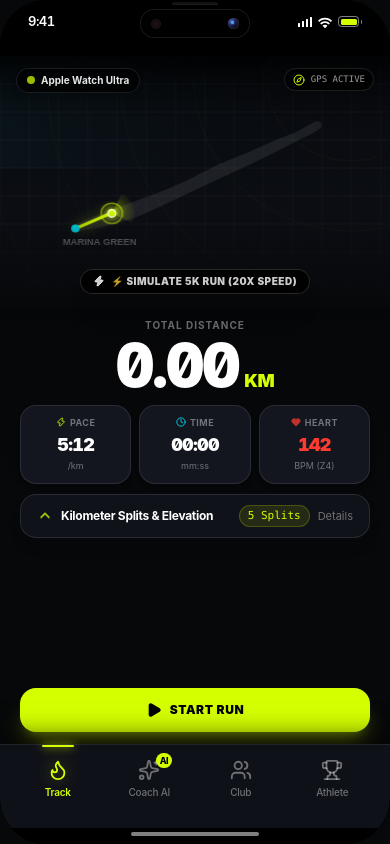
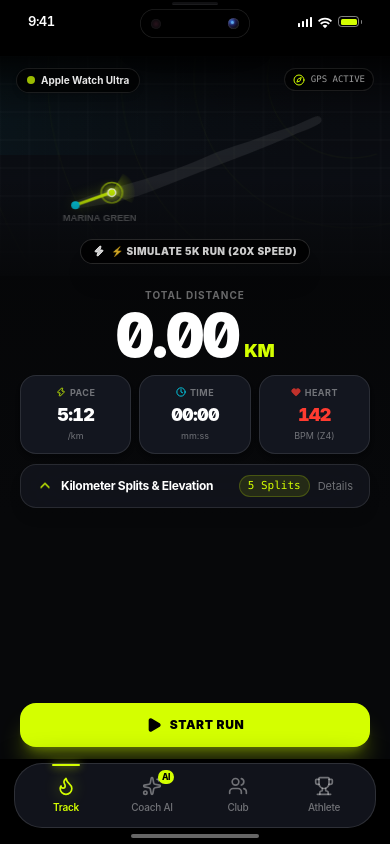
Before and after one commit to shubhktr1012/pace-prototype, a Next.js app: page / in a window 390 px wide. Built offline with nearby package versions, Linux system fonts and the light colour scheme.

Commit message:
fix: convert BottomNav to floating frosted glass dock and fix corner radius clipping and button spacing

```diff
--- a/app/page.tsx
+++ b/app/page.tsx
@@ -52,7 +52,7 @@ export default function HomePage() {
               className="flex-1 flex flex-col justify-between h-full relative"
             >
               {/* TOP SECTION: Full-Bleed High-DPI Vector Map Canvas */}
-              <div className="w-full h-[250px] relative flex-shrink-0">
+              <div className="w-full h-[220px] relative flex-shrink-0">
                 <RunMapCanvas />
 
                 {/* Floating Top Telemetry Badges */}
--- a/components/shell/BottomNav.tsx
+++ b/components/shell/BottomNav.tsx
@@ -2,8 +2,8 @@
 
 import React from "react";
 import { motion } from "framer-motion";
-import { useAppStore, TabType } from "@/lib/store";
-import { haptics } from "@/lib/haptics";
+import { usePaceStore, TabType } from "@/lib/store";
+import { triggerHaptic } from "@/lib/haptics";
 import { Flame, Sparkles, Users, Trophy } from "lucide-react";
 
 interface NavItem {
@@ -38,11 +38,11 @@ const NAV_ITEMS: NavItem[] = [
 ];
 
 export function BottomNav() {
-  const { platform, activeTab, setActiveTab } = useAppStore();
+  const { platform, activeTab, setActiveTab } = usePaceStore();
 
   const handleSelectTab = (tab: TabType) => {
     if (tab !== activeTab) {
-      haptics.light();
+      triggerHaptic("light");
       setActiveTab(tab);
     }
   };
@@ -50,9 +50,10 @@ export function BottomNav() {
   // Android 15 Material 3 Surface Dock
   if (platform === "android") {
     return (
+      <div className="w-full px-3.5 pb-4 pt-1 z-40 relative flex-shrink-0">
         <nav
           aria-label="Bottom Navigation"
-        className="w-full bg-[#0E1015] border-t border-white/[0.08] px-4 pt-2 pb-5 z-40 relative flex items-center justify-around"
+          className="w-full bg-[#0E1015] border border-white/[0.1] rounded-[24px] px-2 py-1.5 relative flex items-center justify-around shadow-[0_8px_30px_rgba(0,0,0,0.85)]"
         >
           {NAV_ITEMS.map((item) => {
             const isActive = activeTab === item.id;
@@ -65,7 +66,7 @@ export function BottomNav() {
                 className="flex-1 flex flex-col items-center justify-center relative py-1 focus:outline-none tap-highlight-transparent"
               >
                 {/* Material 3 Sliding Active Pill Indicator */}
-              <div className="relative w-14 h-8 flex items-center justify-center">
+                <div className="relative w-12 h-7 flex items-center justify-center">
                   {isActive && (
                     <motion.div
                       layoutId="android-m3-pill"
@@ -78,12 +79,12 @@ export function BottomNav() {
                     />
                   )}
                   <Icon
-                  className={`w-5 h-5 relative z-10 transition-colors duration-200 ${
+                    className={`w-4.5 h-4.5 relative z-10 transition-colors duration-200 ${
                       isActive ? "text-volt" : "text-white/45"
                     }`}
                   />
                   {item.badge && (
-                  <span className="absolute -top-0.5 -right-0.5 z-20 text-[8px] font-bold px-1 py-[1px] rounded-full bg-volt text-black tracking-tighter shadow-sm">
+                    <span className="absolute -top-1 -right-1 z-20 text-[8px] font-bold px-1 py-[1px] rounded-full bg-volt text-black tracking-tighter shadow-sm">
                       {item.badge}
                     </span>
                   )}
@@ -91,7 +92,7 @@ export function BottomNav() {
 
                 {/* Tab Label */}
                 <span
-                className={`text-[11px] font-medium tracking-tight mt-1 transition-colors duration-200 ${
+                  className={`text-[10px] font-medium tracking-tight mt-0.5 transition-colors duration-200 ${
                     isActive ? "text-volt font-semibold" : "text-white/45"
                   }`}
                 >
@@ -101,14 +102,16 @@ export function BottomNav() {
             );
           })}
         </nav>
+      </div>
     );
   }
 
-  // iOS 18 Frosted Glass Floating Dock
+  // iOS 18 Frosted Glass Floating Dock (Never overflows curved chassis corners)
   return (
+    <div className="w-full px-3.5 pb-4 pt-1 z-40 relative flex-shrink-0">
       <nav
         aria-label="Bottom Navigation"
-      className="w-full bg-[#13161F]/80 backdrop-blur-2xl border-t border-white/[0.08] px-3 pt-2.5 pb-6 z-40 relative flex items-center justify-around shadow-[0_-8px_24px_rgba(0,0,0,0.6)]"
+        className="w-full bg-[#13161F]/90 backdrop-blur-2xl border border-white/[0.12] rounded-[28px] px-2 py-2 relative flex items-center justify-around shadow-[0_10px_35px_rgba(0,0,0,0.85)]"
       >
         {NAV_ITEMS.map((item) => {
           const isActive = activeTab === item.id;
@@ -129,18 +132,20 @@ export function BottomNav() {
                     stiffness: 400,
                     damping: 34,
                   }}
-                className="absolute -top-2.5 w-8 h-[2px] bg-volt rounded-full shadow-[0_0_8px_#D4FF00]"
+                  className="absolute -top-2 w-7 h-[2px] bg-volt rounded-full shadow-[0_0_8px_#D4FF00]"
                 />
               )}
 
               <div className="relative">
                 <Icon
-                className={`w-[22px] h-[22px] transition-colors duration-200 ${
-                  isActive ? "text-volt drop-shadow-[0_0_8px_rgba(212,255,0,0.4)]" : "text-white/40"
+                  className={`w-5 h-5 transition-colors duration-200 ${
+                    isActive
+                      ? "text-volt drop-shadow-[0_0_8px_rgba(212,255,0,0.45)]"
+                      : "text-white/40"
                   }`}
                 />
                 {item.badge && (
-                <span className="absolute -top-1.5 -right-3 text-[9px] font-extrabold px-1 py-[0.5px] rounded-full bg-volt text-black tracking-tighter">
+                  <span className="absolute -top-1.5 -right-3 text-[8.5px] font-extrabold px-1 py-[0.5px] rounded-full bg-volt text-black tracking-tighter">
                     {item.badge}
                   </span>
                 )}
@@ -157,5 +162,6 @@ export function BottomNav() {
           );
         })}
       </nav>
+    </div>
   );
 }
--- a/components/shell/DeviceShell.tsx
+++ b/components/shell/DeviceShell.tsx
@@ -143,19 +143,16 @@ export function DeviceShell({ children }: DeviceShellProps) {
                 <div className="absolute bottom-[68px] -right-[1px] w-[3px] h-[5px] bg-[#18181b]/80 z-20 pointer-events-none" />
 
                 {/* Left Hardware Buttons: Action + Volume Up/Down */}
-                {/* Action Button (Left Up 1) */}
                 <div
                   title="Action Button"
                   className="absolute -left-[14px] top-[125px] w-[4px] h-[30px] bg-gradient-to-b from-[#4a4a50] via-[#27272a] to-[#4a4a50] rounded-l-md border-l border-white/20 shadow-[-2px_0_4px_rgba(0,0,0,0.8)] z-10"
                 />
 
-                {/* Volume Up Button (Left Up 2) */}
                 <div
                   title="Volume Up"
                   className="absolute -left-[14px] top-[174px] w-[4px] h-[58px] bg-gradient-to-b from-[#4a4a50] via-[#27272a] to-[#4a4a50] rounded-l-md border-l border-white/20 shadow-[-2px_0_4px_rgba(0,0,0,0.8)] z-10"
                 />
 
-                {/* Volume Down Button (Left Down) */}
                 <div
                   title="Volume Down"
                   className="absolute -left-[14px] top-[248px] w-[4px] h-[58px] bg-gradient-to-b from-[#4a4a50] via-[#27272a] to-[#4a4a50] rounded-l-md border-l border-white/20 shadow-[-2px_0_4px_rgba(0,0,0,0.8)] z-10"
@@ -209,8 +206,16 @@ export function DeviceShell({ children }: DeviceShellProps) {
                   : "rounded-[42px] p-[9px] bg-gradient-to-b from-[#2a2b30] via-[#1a1b1f] to-[#25262a] shadow-[0_0_0_1px_#3f414a,0_0_0_4px_#111215,0_30px_70px_-10px_rgba(0,0,0,0.9),inset_0_0_5px_rgba(255,255,255,0.12)]"
               }`}
             >
-              {/* Inner Black OLED Bezel */}
-              <div className="relative w-full h-full bg-black rounded-[46px] overflow-hidden flex flex-col justify-between shadow-[inset_0_0_4px_rgba(0,0,0,1)]">
+              {/* Inner Black OLED Bezel with Mask for strict radius clipping */}
+              <div
+                style={{
+                  WebkitMaskImage: isMobileScreen ? "none" : "-webkit-radial-gradient(white, black)",
+                  maskImage: isMobileScreen ? "none" : "radial-gradient(white, black)",
+                }}
+                className={`relative w-full h-full bg-black ${
+                  isMobileScreen ? "rounded-none" : "rounded-[46px]"
+                } overflow-hidden flex flex-col justify-between shadow-[inset_0_0_4px_rgba(0,0,0,1)]`}
+              >
                 {/* Dynamic Island / Status Bar */}
                 <DynamicIslandHUD />
 
@@ -219,15 +224,15 @@ export function DeviceShell({ children }: DeviceShellProps) {
                   {children}
                 </div>
 
-                {/* Adaptive Bottom Dock */}
+                {/* Adaptive Floating Bottom Dock */}
                 <BottomNav />
 
-                {/* Native Home Indicator Pill */}
-                <div className="w-full pb-2 pt-1 flex justify-center bg-transparent pointer-events-none z-50">
+                {/* Native Home Indicator Pill (Centered cleanly at bottom) */}
+                <div className="absolute bottom-1.5 left-1/2 -translate-x-1/2 pointer-events-none z-50 flex justify-center">
                   {platform === "ios" ? (
-                    <div className="w-32 h-[4px] bg-white/50 rounded-full shadow-sm" />
+                    <div className="w-32 h-[4px] bg-white/40 rounded-full shadow-sm" />
                   ) : (
-                    <div className="w-20 h-[3px] bg-white/40 rounded-full" />
+                    <div className="w-20 h-[3px] bg-white/35 rounded-full" />
                   )}
                 </div>
               </div>
```
Lines whose indentation alone changed are shown as unchanged.
